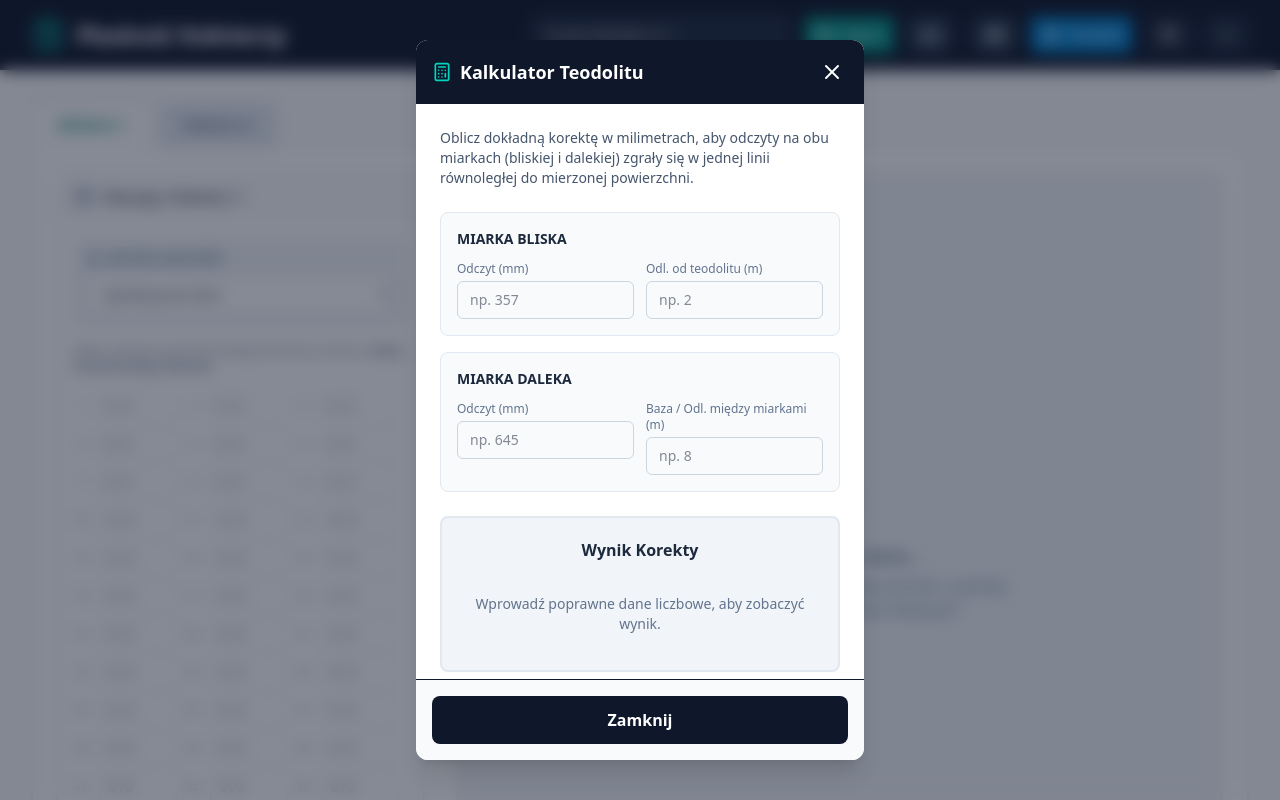
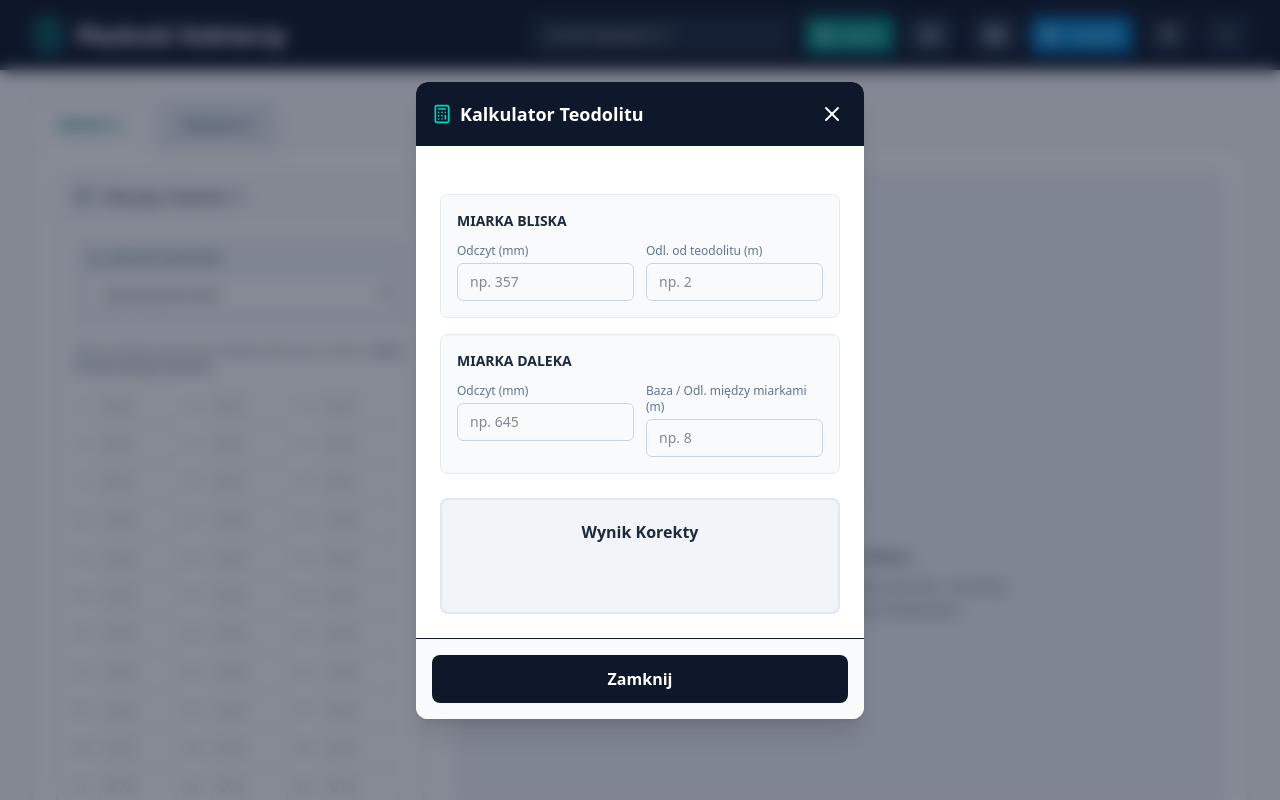
Before and after one commit to mariansokolowski01-boop/Kalkulator-Plaskosci, a React (Vite) app: page / in a window 1280 px wide. Both pictures are taken after a click on the button "Teodolit". Shown: the top 800 px of the page. Built offline with nearby package versions, Linux system fonts and the light colour scheme.

Commit message:
ui: remove redundant instructional text
Clear static descriptive text from the calculator interface to improve layout and focus.

```diff
--- a/src/components/TheodoliteCalculator.tsx
+++ b/src/components/TheodoliteCalculator.tsx
@@ -43,7 +43,7 @@ export function TheodoliteCalculator({ onClose }: Props) {
 
         <div className="p-4 sm:p-6 overflow-y-auto space-y-6">
           <p className="text-sm text-slate-600">
-            Oblicz dokładną korektę w milimetrach, aby odczyty na obu miarkach (bliskiej i dalekiej) zgrały się w jednej linii równoległej do mierzonej powierzchni.
+
           </p>
 
           <div className="space-y-4">
@@ -134,7 +134,7 @@ export function TheodoliteCalculator({ onClose }: Props) {
               </div>
             ) : (
               <div className="text-center text-slate-500 text-sm py-4">
-                Wprowadź poprawne dane liczbowe, aby zobaczyć wynik.
+
               </div>
             )}
           </div>
```
